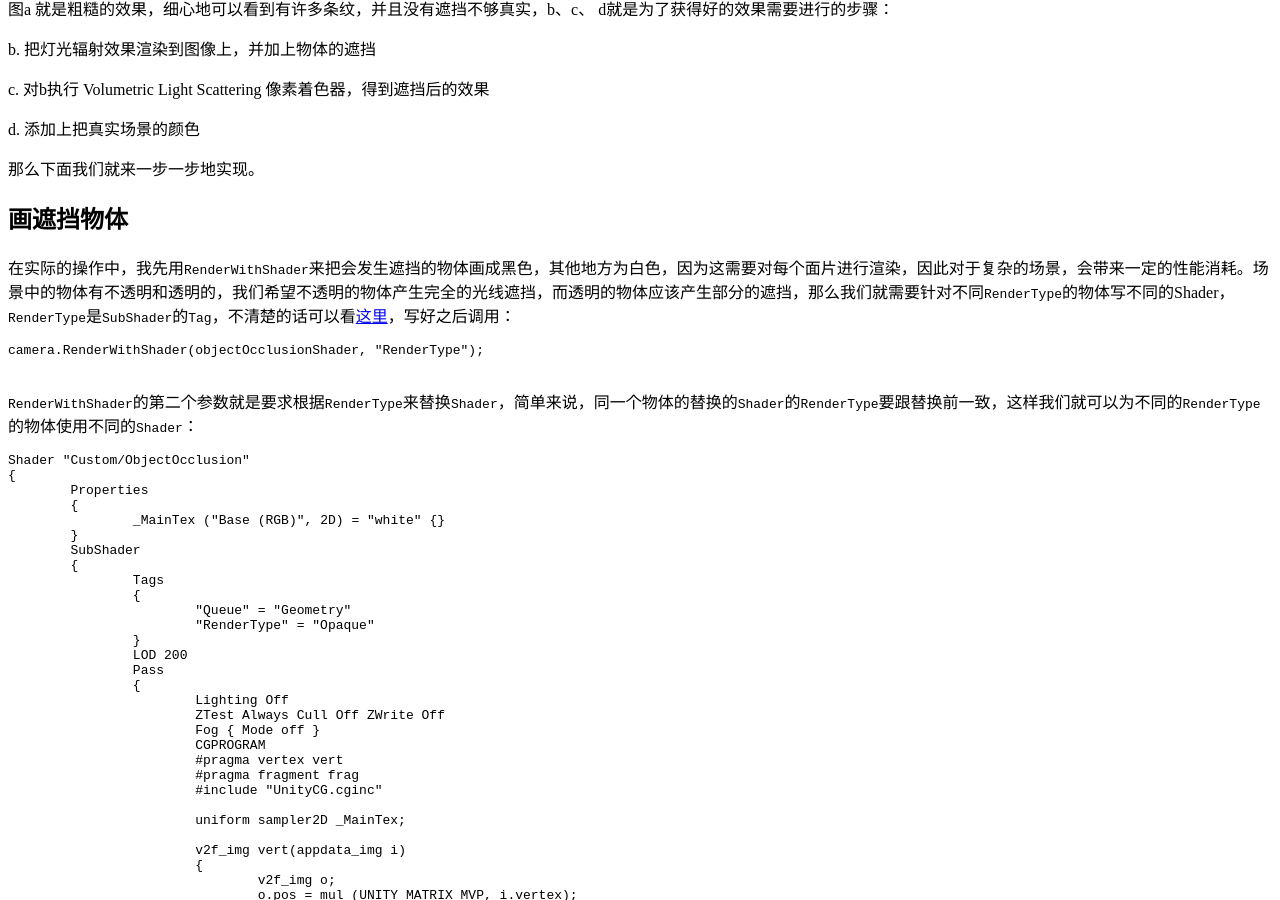
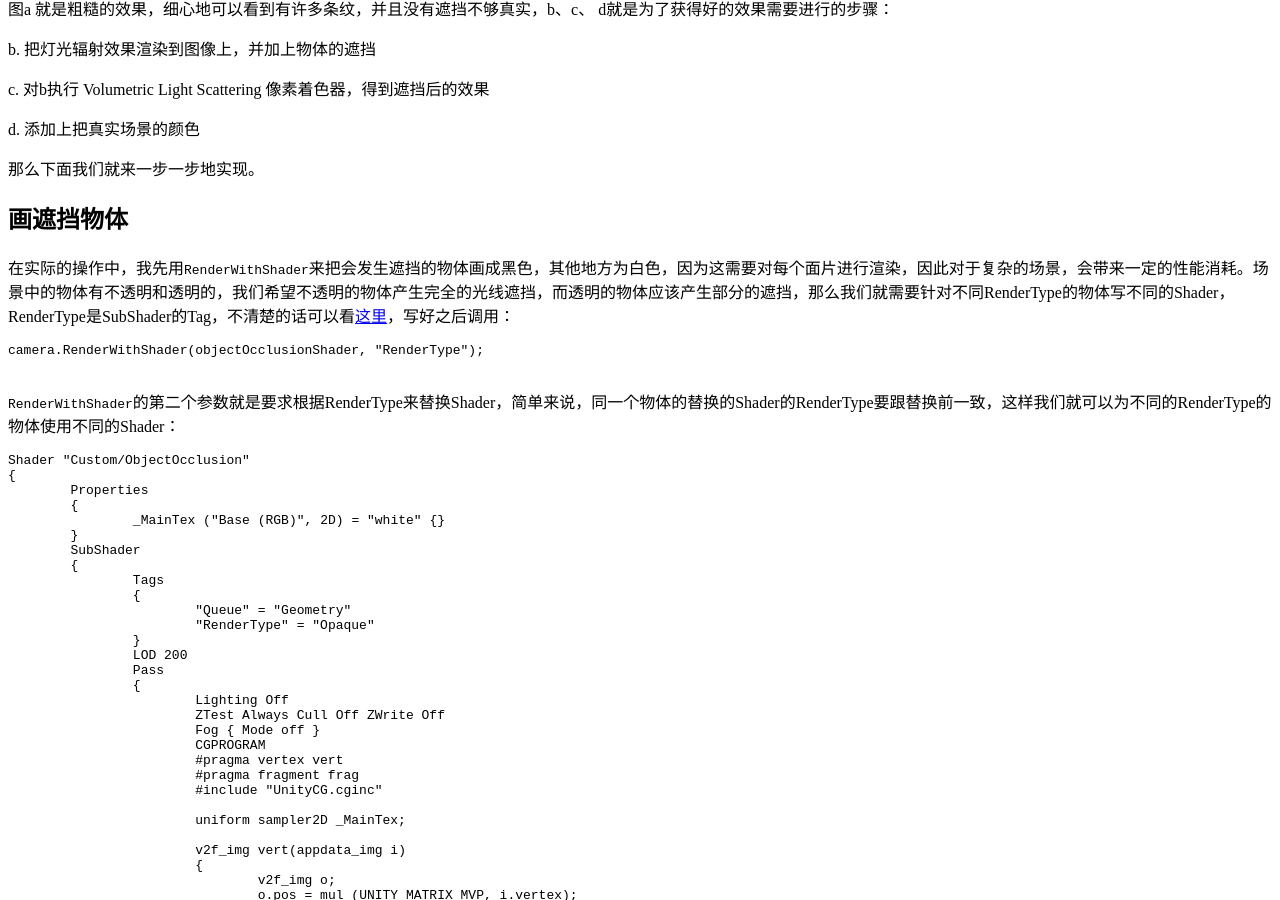
Before and after one commit to legaldev/legaldev.github.io, a Jekyll site: the page built from _posts/2014-3-30-unity-light-scattering.md, in a window 1280 px wide and 900 px high, scrolled down 1492 px. Built offline with Jekyll 4.4.1, drawn with Linux system fonts in a browser that asks for light colours; Markdown is read by kramdown in place of the engine named in the settings; formulas are drawn with MathJax 3; comment, search, counter and statistics services are not loaded; some of the changed text lies outside the part shown.

Commit message:
modify post

````diff
--- a/_posts/2014-3-30-unity-light-scattering.md
+++ b/_posts/2014-3-30-unity-light-scattering.md
@@ -41,13 +41,13 @@ d. 添加上把真实场景的颜色
 
 ##画遮挡物体
 
-在实际的操作中，我先用`RenderWithShader`来把会发生遮挡的物体画成黑色，其他地方为白色，因为这需要对每个面片进行渲染，因此对于复杂的场景，会带来一定的性能消耗。场景中的物体有不透明和透明的，我们希望不透明的物体产生完全的光线遮挡，而透明的物体应该产生部分的遮挡，那么我们就需要针对不同`RenderType`的物体写不同的Shader，`RenderType`是`SubShader`的`Tag`，不清楚的话可以看[这里](http://docs.unity3d.com/Documentation/Components/SL-SubshaderTags.html)，写好之后调用：
+在实际的操作中，我先用`RenderWithShader`来把会发生遮挡的物体画成黑色，其他地方为白色，因为这需要对每个面片进行渲染，因此对于复杂的场景，会带来一定的性能消耗。场景中的物体有不透明和透明的，我们希望不透明的物体产生完全的光线遮挡，而透明的物体应该产生部分的遮挡，那么我们就需要针对不同RenderType的物体写不同的Shader，RenderType是SubShader的Tag，不清楚的话可以看[这里](http://docs.unity3d.com/Documentation/Components/SL-SubshaderTags.html)，写好之后调用：
 
 ```c#
 camera.RenderWithShader(objectOcclusionShader, "RenderType");
 
 ```
-`RenderWithShader`的第二个参数就是要求根据`RenderType`来替换`Shader`，简单来说，同一个物体的替换的`Shader`的`RenderType`要跟替换前一致，这样我们就可以为不同的`RenderType`的物体使用不同的`Shader`：
+`RenderWithShader`的第二个参数就是要求根据RenderType来替换Shader，简单来说，同一个物体的替换的Shader的RenderType要跟替换前一致，这样我们就可以为不同的RenderType的物体使用不同的Shader：
 
 ```glsl
 Shader "Custom/ObjectOcclusion"
@@ -137,7 +137,7 @@ Shader "Custom/ObjectOcclusion"
 
 ```
 
-注意不透明和透明物体的`Shader`间的差别：不透明的物体直接画成黑色；不透明物体需要执行`blending`，获取物体纹理上的`alpha`通道，并基于这个`alpha`进行`blending`。上面代码只是列举了`Opaque`和`Transparent`，另外还有`TreeOpaque`(`Shader`跟`Opaque`一样，只是改变`RenderType`)，`TreeTransparentCutout`(同`Transparent`)等。由于指定了`RenderType`，所以为了全面，需要尽可能穷尽场景中的会发生遮挡的物体，我这里就只有前面提到的四种。结果大致如下：
+注意不透明和透明物体的Shader间的差别：不透明的物体直接画成黑色；不透明物体需要执行blending，获取物体纹理上的alpha通道，并基于这个alpha进行blending。上面代码只是列举了Opaque和Transparent，另外还有TreeOpaque (Shader跟Opaque一样，只是改变RenderType) ，TreeTransparentCutout (同Transparent) 等。由于指定了RenderType，所以为了全面，需要尽可能穷尽场景中的会发生遮挡的物体，我这里就只有前面提到的四种。结果大致如下：
 
 {% include img name='objectocclusion.png'%}
 
@@ -195,7 +195,7 @@ Shader "Custom/LightRadiate"
 }
 ```
 
-这个`Shader`需要输入光源在屏幕上的位置(可以用`camera.WorldToViewportPoint`来计算，得到的是uv坐标)，然后根据指定的半径画一个亮度往外衰减的圆，并把结果跟前面得到的物体遮挡图像(放在`_MainTex`里)结合，结果大致为：
+这个Shader需要输入光源在屏幕上的位置(可以用`camera.WorldToViewportPoint`来计算，得到的是uv坐标)，然后根据指定的半径画一个亮度往外衰减的圆，并把结果跟前面得到的物体遮挡图像(放在`_MainTex`里)结合，结果大致为：
 {% include img name='light.png'%}
 
 ##Light Scattering处理，并结合真实颜色
````
